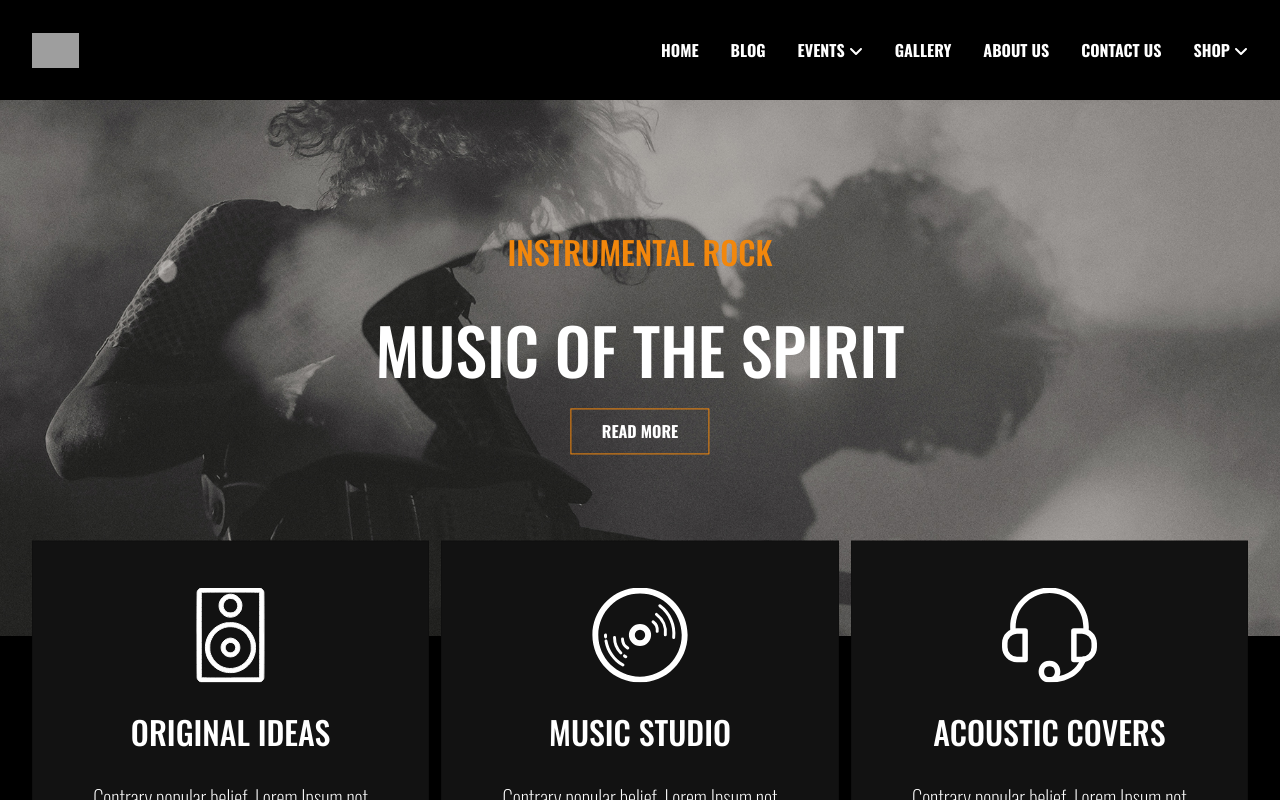
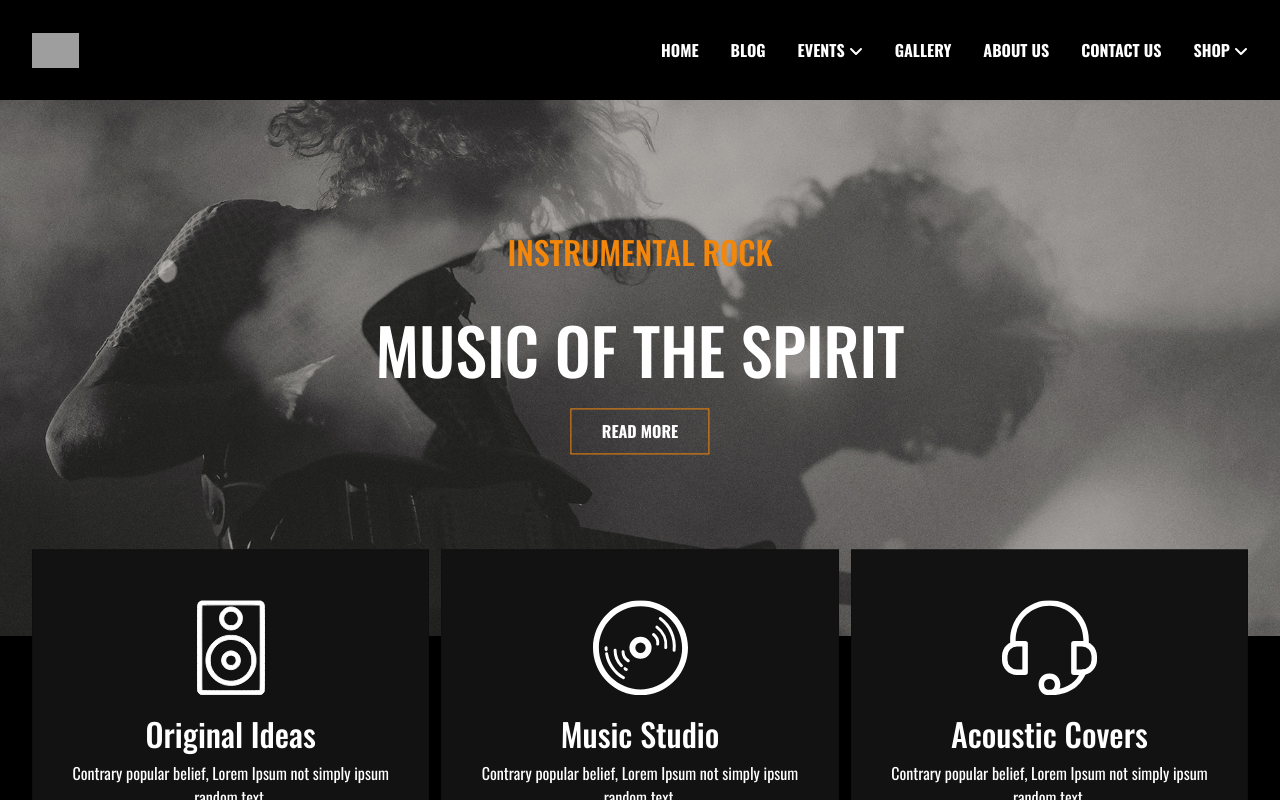
Before and after one commit to AndreaMargutti/proj-html-vuejs, a Vue app: page / in a window 1280 px wide. Shown: the top 800 px of the page. Built offline with nearby package versions, Linux system fonts and the light colour scheme; grey boxes are pictures that could not be loaded.

Commit message:
added animation in MainTopCard

```diff
--- a/src/components/MainTopCard.vue
+++ b/src/components/MainTopCard.vue
@@ -22,36 +22,56 @@ export default {
 <template>
   <div id="container">
     <section>
-      <div
-        class="card text-center w-100"
+      <div class="card text-center w-100"
         v-for="(card, i) in cardInfo"
-        :key="i"
-      >
-        <div class="card-body">
+        :key="i">
+        <div class="blob">
           <img :src="getImgPaths(card.icon)" class="card-img-top" />
+        </div>
           <h2 class="card-title">{{ card.title }}</h2>
           <p class="card-text">{{ card.text }}</p>
-        </div>
       </div>
     </section>
   </div>
 </template>
 
 <style lang="scss" scoped>
+//Definizione valori
+
 .card {
   background-color: #121212;
   color: #ffffff;
   border-radius: 0;
   padding: 30px;
+  min-height: 18rem;
   img {
     filter: invert(100%);
     height: 95px;
+    width: max-content;
     &:hover {
-      filter: invert(100%) sepia(1) saturate(1000%) hue-rotate(-10deg)
-        brightness(0.8);
+      filter: brightness(0) saturate(100%) invert(58%) sepia(63%) saturate(2224%) hue-rotate(357deg) brightness(97%) contrast(95%);
     }
   }
 }
+
+.blob {
+  border-radius: 50%;
+  width: max-content;
+  margin: 20px auto;
+  box-shadow: 0 0 #f2870c;
+}
+
+.card:hover {
+  .blob {
+  animation: pulse 2s infinite
+  }
+  @keyframes pulse {
+  100% {
+    box-shadow: 0 0 50px 10px #f2870c;
+    }
+  }
+}
+
 .card-body {
   .card-title {
     text-transform: uppercase;
--- a/src/components/MainTopJumbo.vue
+++ b/src/components/MainTopJumbo.vue
@@ -26,7 +26,7 @@ export default {
 
     getImgPaths: function (imgPath) {
       return new URL(imgPath, import.meta.url).href;
-    },
+    }
   },
 
   created() {
@@ -37,7 +37,7 @@ export default {
 
 <template>
   <section id="jumbo">
-    <img :src="getImgPaths(this.imageList[this.activeIndex])" alt="" />
+    <img :src="getImgPaths(this.imageList[this.activeIndex])" alt="image-jumbo"/>
     <button class="slide-btn left" @click="changeImg"><</button>
     <div class="centered">
       <h2>Instrumental Rock</h2>
```
